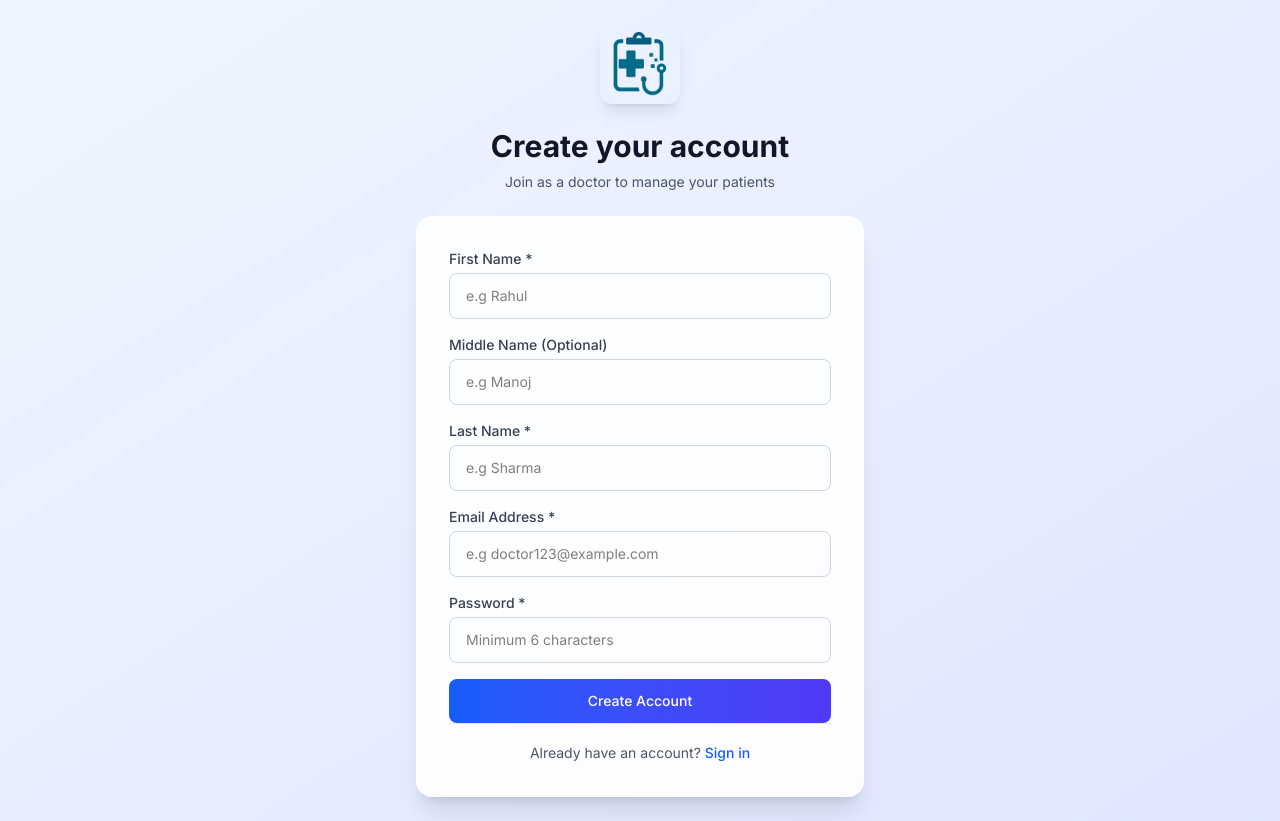
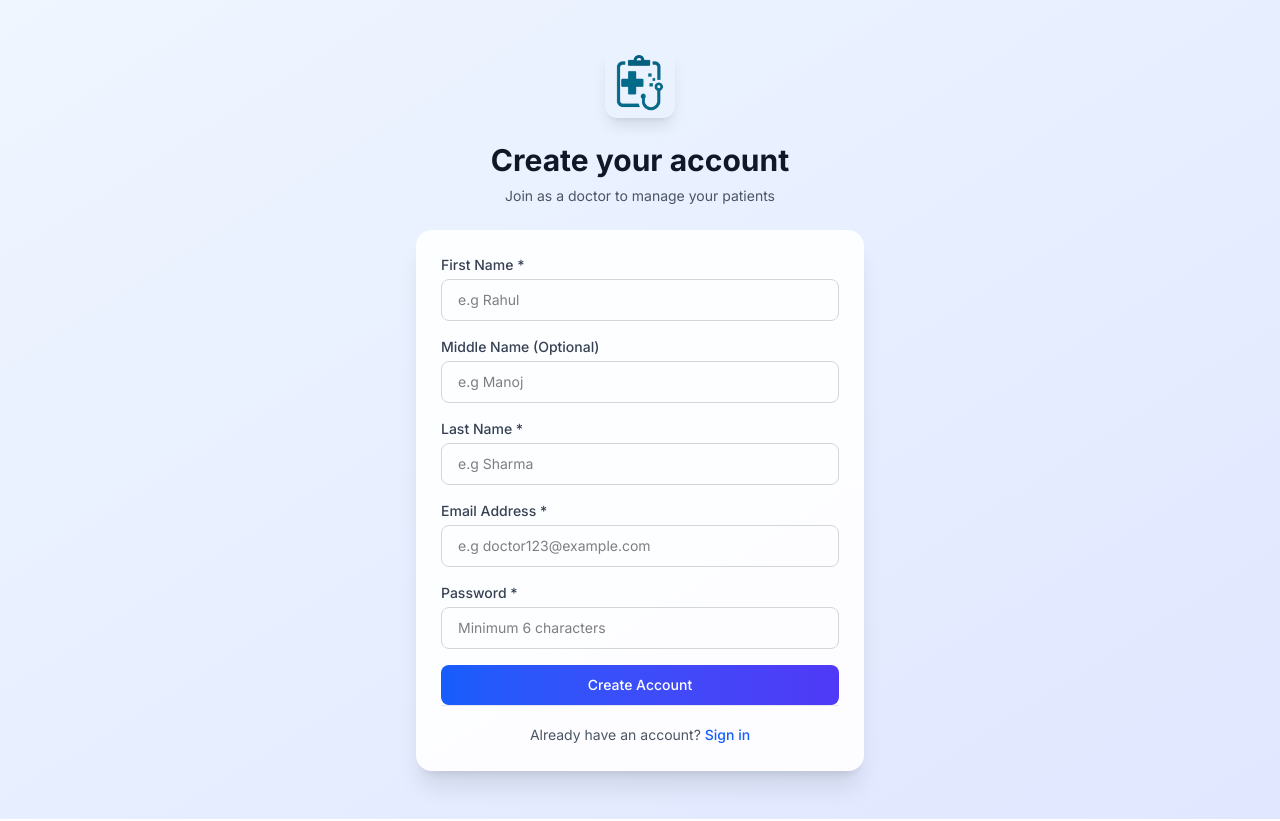
Before and after one commit to rajrasane/ClinicClerk, a Next.js app: page /signup in a window 1280 px wide. Built offline with nearby package versions, Linux system fonts and the light colour scheme; no server answers.

Commit message:
Refactor Login and Signup forms: Adjust layout and styling for improved user experience, including padding, spacing, and font sizes. Update logo dimensions and button styles for consistency across forms.

```diff
--- a/src/components/auth/LoginForm.tsx
+++ b/src/components/auth/LoginForm.tsx
@@ -32,27 +32,27 @@ export default function LoginForm() {
   }
 
   return (
-    <div className="min-h-screen flex items-center justify-center bg-gradient-to-br from-blue-50 to-indigo-100 py-6 px-4 sm:px-6 lg:px-8 animate-fade-in">
-      <div className="max-w-md w-full space-y-6 animate-slide-up">
+    <div className="min-h-screen flex items-center justify-center bg-gradient-to-br from-blue-50 to-indigo-100 py-6 px-4 sm:py-8 sm:px-6 lg:px-8 animate-fade-in" style={{alignItems: 'flex-start', paddingTop: '15vh'}}>
+      <div className="max-w-md w-full space-y-5 sm:space-y-6 animate-slide-up">
         <div className="text-center">
-          <div className="flex justify-center mb-6">
+          <div className="flex justify-center mb-5 sm:mb-6">
             <Image
               src="/logo.png"
               alt="ClinicClerk Logo"
-              width={80}
-              height={80}
+              width={70}
+              height={70}
               className="rounded-xl shadow-lg"
               priority
             />
           </div>
-          <h2 className="text-2xl sm:text-3xl font-bold text-gray-900 mb-2">
+          <h2 className="text-xl sm:text-2xl lg:text-3xl font-bold text-gray-900 mb-2">
             Welcome back
           </h2>
           <p className="text-sm text-gray-600">
             Sign in to your ClinicClerk account
           </p>
         </div>
-        <div className="bg-white/90 backdrop-blur-md rounded-2xl shadow-xl p-6 sm:p-8 border border-white/20">
+        <div className="bg-white/90 backdrop-blur-md rounded-2xl shadow-xl p-4 sm:p-5 lg:p-6 border border-white/20">
           <form className="space-y-4" onSubmit={handleSubmit}>
             <div>
               <label htmlFor="email" className="block text-sm font-medium text-gray-700 mb-1">
@@ -64,7 +64,7 @@ export default function LoginForm() {
                 type="email"
                 autoComplete="email"
                 required
-                className="w-full px-4 py-3 border border-gray-300 rounded-lg focus:outline-none focus:ring-2 focus:ring-blue-500 focus:border-transparent transition-all duration-200 text-sm"
+                className="w-full px-4 py-2.5 border border-gray-300 rounded-lg focus:outline-none focus:ring-2 focus:ring-blue-500 focus:border-transparent transition-all duration-200 text-sm"
                 placeholder="Enter your email"
                 value={email}
                 onChange={(e) => setEmail(e.target.value)}
@@ -81,7 +81,7 @@ export default function LoginForm() {
                 type="password"
                 autoComplete="current-password"
                 required
-                className="w-full px-4 py-3 border border-gray-300 rounded-lg focus:outline-none focus:ring-2 focus:ring-blue-500 focus:border-transparent transition-all duration-200 text-sm"
+                className="w-full px-4 py-2.5 border border-gray-300 rounded-lg focus:outline-none focus:ring-2 focus:ring-blue-500 focus:border-transparent transition-all duration-200 text-sm"
                 placeholder="Enter your password"
                 value={password}
                 onChange={(e) => setPassword(e.target.value)}
@@ -91,7 +91,7 @@ export default function LoginForm() {
             <button
               type="submit"
               disabled={loading}
-              className="w-full bg-gradient-to-r from-blue-600 to-indigo-600 text-white py-3 px-4 rounded-lg font-medium hover:from-blue-700 hover:to-indigo-700 focus:outline-none focus:ring-2 focus:ring-blue-500 focus:ring-offset-2 disabled:opacity-50 disabled:cursor-not-allowed transition-all duration-200 text-sm"
+              className="w-full bg-gradient-to-r from-blue-600 to-indigo-600 text-white py-2.5 px-4 rounded-lg font-medium hover:from-blue-700 hover:to-indigo-700 focus:outline-none focus:ring-2 focus:ring-blue-500 focus:ring-offset-2 disabled:opacity-50 disabled:cursor-not-allowed transition-all duration-200 text-sm"
             >
               {loading ? (
                 <div className="flex items-center justify-center">
--- a/src/components/auth/SignupForm.tsx
+++ b/src/components/auth/SignupForm.tsx
@@ -65,27 +65,27 @@ export default function SignupForm() {
   }
 
   return (
-    <div className="min-h-screen flex items-center justify-center bg-gradient-to-br from-blue-50 to-indigo-100 py-6 px-4 sm:px-6 lg:px-8 animate-fade-in">
-      <div className="max-w-md w-full space-y-6 animate-slide-up">
+    <div className="min-h-screen flex items-start justify-center bg-gradient-to-br from-blue-50 to-indigo-100 py-8 px-4 sm:py-12 sm:px-6 lg:px-8 animate-fade-in">
+      <div className="max-w-md w-full space-y-5 sm:space-y-6 animate-slide-up">
         <div className="text-center">
-          <div className="flex justify-center mb-6">
+          <div className="flex justify-center mb-5 sm:mb-6">
             <Image
               src="/logo.png"
               alt="ClinicClerk Logo"
-              width={80}
-              height={80}
+              width={70}
+              height={70}
               className="rounded-xl shadow-lg"
               priority
             />
           </div>
-          <h2 className="text-2xl sm:text-3xl font-bold text-gray-900 mb-2">
+          <h2 className="text-xl sm:text-2xl lg:text-3xl font-bold text-gray-900 mb-2">
             Create your account
           </h2>
           <p className="text-sm text-gray-600">
             Join as a doctor to manage your patients
           </p>
         </div>
-        <div className="bg-white/90 backdrop-blur-md rounded-2xl shadow-xl p-6 sm:p-8 border border-white/20">
+        <div className="bg-white/90 backdrop-blur-md rounded-2xl shadow-xl p-4 sm:p-5 lg:p-6 border border-white/20">
           <form className="space-y-4" onSubmit={handleSubmit}>
             <div>
               <label htmlFor="firstName" className="block text-sm font-medium text-gray-700 mb-1">
@@ -96,7 +96,7 @@ export default function SignupForm() {
                 name="firstName"
                 type="text"
                 required
-                className="w-full px-4 py-3 border border-gray-300 rounded-lg focus:outline-none focus:ring-2 focus:ring-blue-500 focus:border-transparent transition-all duration-200 text-sm"
+                className="w-full px-4 py-2.5 border border-gray-300 rounded-lg focus:outline-none focus:ring-2 focus:ring-blue-500 focus:border-transparent transition-all duration-200 text-sm"
                 placeholder="e.g Rahul"
                 value={firstName}
                 onChange={(e) => setFirstName(e.target.value)}
@@ -111,7 +111,7 @@ export default function SignupForm() {
                 id="middleName"
                 name="middleName"
                 type="text"
-                className="w-full px-4 py-3 border border-gray-300 rounded-lg focus:outline-none focus:ring-2 focus:ring-blue-500 focus:border-transparent transition-all duration-200 text-sm"
+                className="w-full px-4 py-2.5 border border-gray-300 rounded-lg focus:outline-none focus:ring-2 focus:ring-blue-500 focus:border-transparent transition-all duration-200 text-sm"
                 placeholder="e.g Manoj"
                 value={middleName}
                 onChange={(e) => setMiddleName(e.target.value)}
@@ -127,7 +127,7 @@ export default function SignupForm() {
                 name="lastName"
                 type="text"
                 required
-                className="w-full px-4 py-3 border border-gray-300 rounded-lg focus:outline-none focus:ring-2 focus:ring-blue-500 focus:border-transparent transition-all duration-200 text-sm"
+                className="w-full px-4 py-2.5 border border-gray-300 rounded-lg focus:outline-none focus:ring-2 focus:ring-blue-500 focus:border-transparent transition-all duration-200 text-sm"
                 placeholder="e.g Sharma"
                 value={lastName}
                 onChange={(e) => setLastName(e.target.value)}
@@ -144,7 +144,7 @@ export default function SignupForm() {
                 type="email"
                 autoComplete="email"
                 required
-                className="w-full px-4 py-3 border border-gray-300 rounded-lg focus:outline-none focus:ring-2 focus:ring-blue-500 focus:border-transparent transition-all duration-200 text-sm"
+                className="w-full px-4 py-2.5 border border-gray-300 rounded-lg focus:outline-none focus:ring-2 focus:ring-blue-500 focus:border-transparent transition-all duration-200 text-sm"
                 placeholder="e.g doctor123@example.com"
                 value={email}
                 onChange={(e) => setEmail(e.target.value)}
@@ -161,7 +161,7 @@ export default function SignupForm() {
                 type="password"
                 autoComplete="new-password"
                 required
-                className="w-full px-4 py-3 border border-gray-300 rounded-lg focus:outline-none focus:ring-2 focus:ring-blue-500 focus:border-transparent transition-all duration-200 text-sm"
+                className="w-full px-4 py-2.5 border border-gray-300 rounded-lg focus:outline-none focus:ring-2 focus:ring-blue-500 focus:border-transparent transition-all duration-200 text-sm"
                 placeholder="Minimum 6 characters"
                 value={password}
                 onChange={(e) => setPassword(e.target.value)}
@@ -172,7 +172,7 @@ export default function SignupForm() {
             <button
               type="submit"
               disabled={loading}
-              className="w-full bg-gradient-to-r from-blue-600 to-indigo-600 text-white py-3 px-4 rounded-lg font-medium hover:from-blue-700 hover:to-indigo-700 focus:outline-none focus:ring-2 focus:ring-blue-500 focus:ring-offset-2 disabled:opacity-50 disabled:cursor-not-allowed transition-all duration-200 text-sm"
+              className="w-full bg-gradient-to-r from-blue-600 to-indigo-600 text-white py-2.5 px-4 rounded-lg font-medium hover:from-blue-700 hover:to-indigo-700 focus:outline-none focus:ring-2 focus:ring-blue-500 focus:ring-offset-2 disabled:opacity-50 disabled:cursor-not-allowed transition-all duration-200 text-sm"
             >
               {loading ? (
                 <div className="flex items-center justify-center">
```
